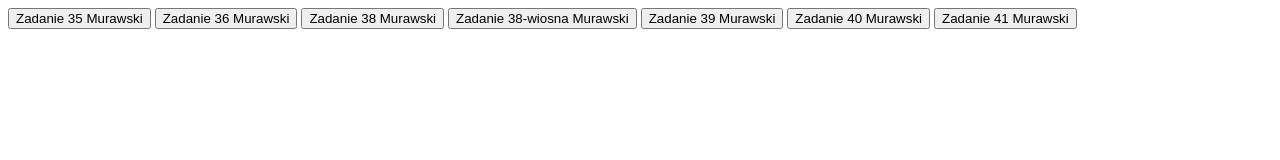
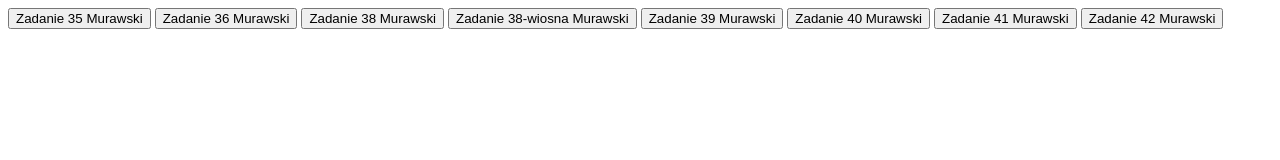
Before and after one commit to Bartek163/roblox, a plain HTML site: page index.html in a window 1280 px wide. Drawn offline with Linux system fonts and the light colour scheme.

Commit message:
Update index.html

```diff
--- a/index.html
+++ b/index.html
@@ -13,4 +13,5 @@
     <input type="button"  name="zadanie39" value="Zadanie 39 Murawski" onclick="z39(' ')">
     <input type="button"  name="zadanie40" value="Zadanie 40 Murawski" onclick="z40(' ')">
     <input type="button"  name="zadanie41" value="Zadanie 41 Murawski" onclick="z41(' ')">
+    <input type="button"  name="zadanie42" value="Zadanie 42 Murawski" onclick="z42(' ')">
 </body>
```
